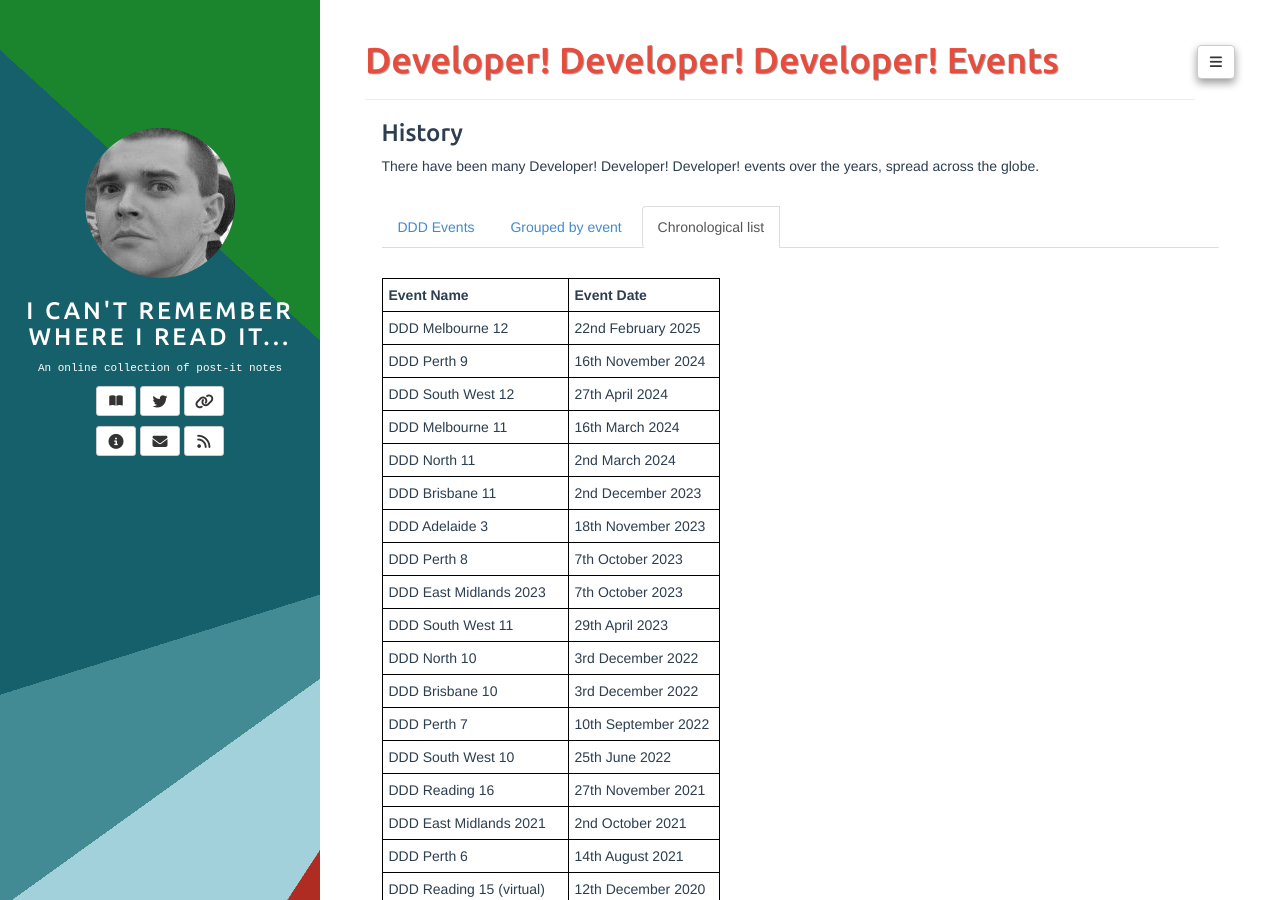
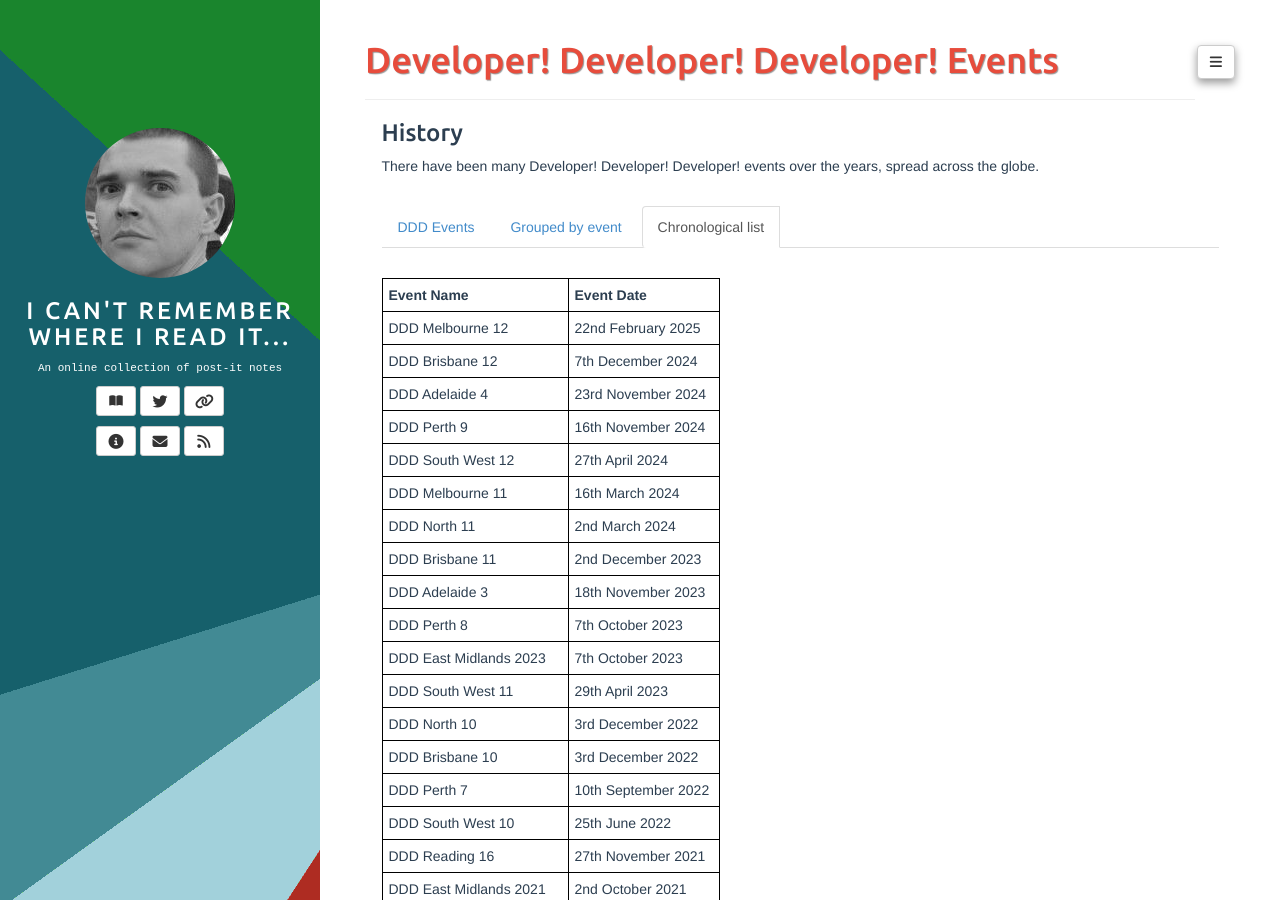
Before and after one commit to adrianbanks/adrianbanks.github.io, a Jekyll site: the page built from ddd-list.md, in a window 1280 px wide and 900 px high. Built offline with Jekyll 4.4.1, drawn with Linux system fonts in a browser that asks for light colours.

Commit message:
Add latest DDD Australia events

```diff
--- a/ddd-list.md
+++ b/ddd-list.md
@@ -16,6 +16,8 @@ There have been many Developer! Developer! Developer! events over the years, spr
 | **Event Name**             | **Event Date**      |
 | -------------------------- | ------------------- |
 |  DDD Melbourne 12          | 22nd February 2025  |
+|  DDD Brisbane 12           | 7th December 2024   |
+|  DDD Adelaide 4            | 23rd November 2024  |
 |  DDD Perth 9               | 16th November 2024  |
 |  DDD South West 12         | 27th April 2024     |
 |  DDD Melbourne 11          | 16th March 2024     |
```
Also changed, not shown: ddd-grouped.md (+2 -0 lines).
